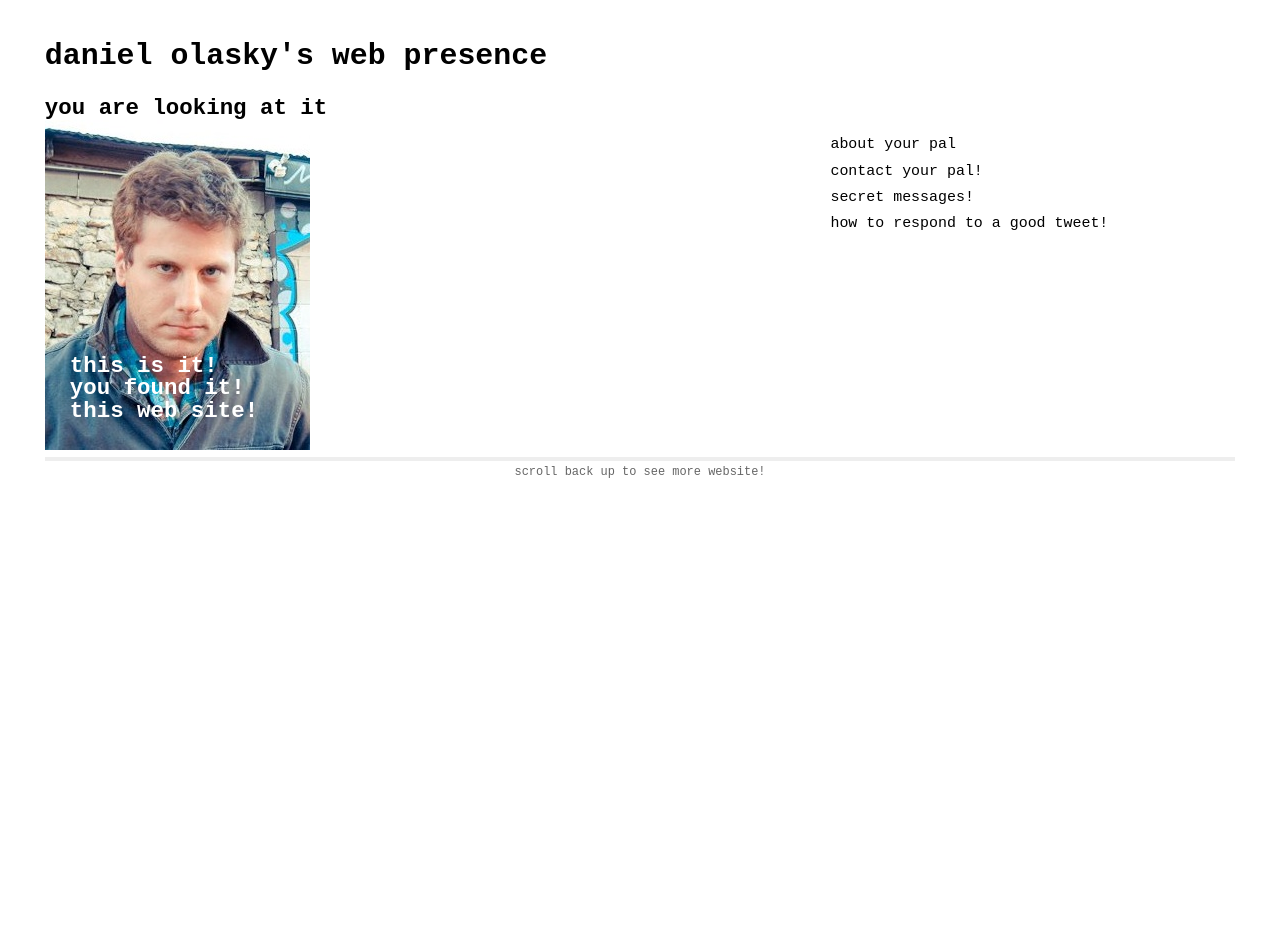
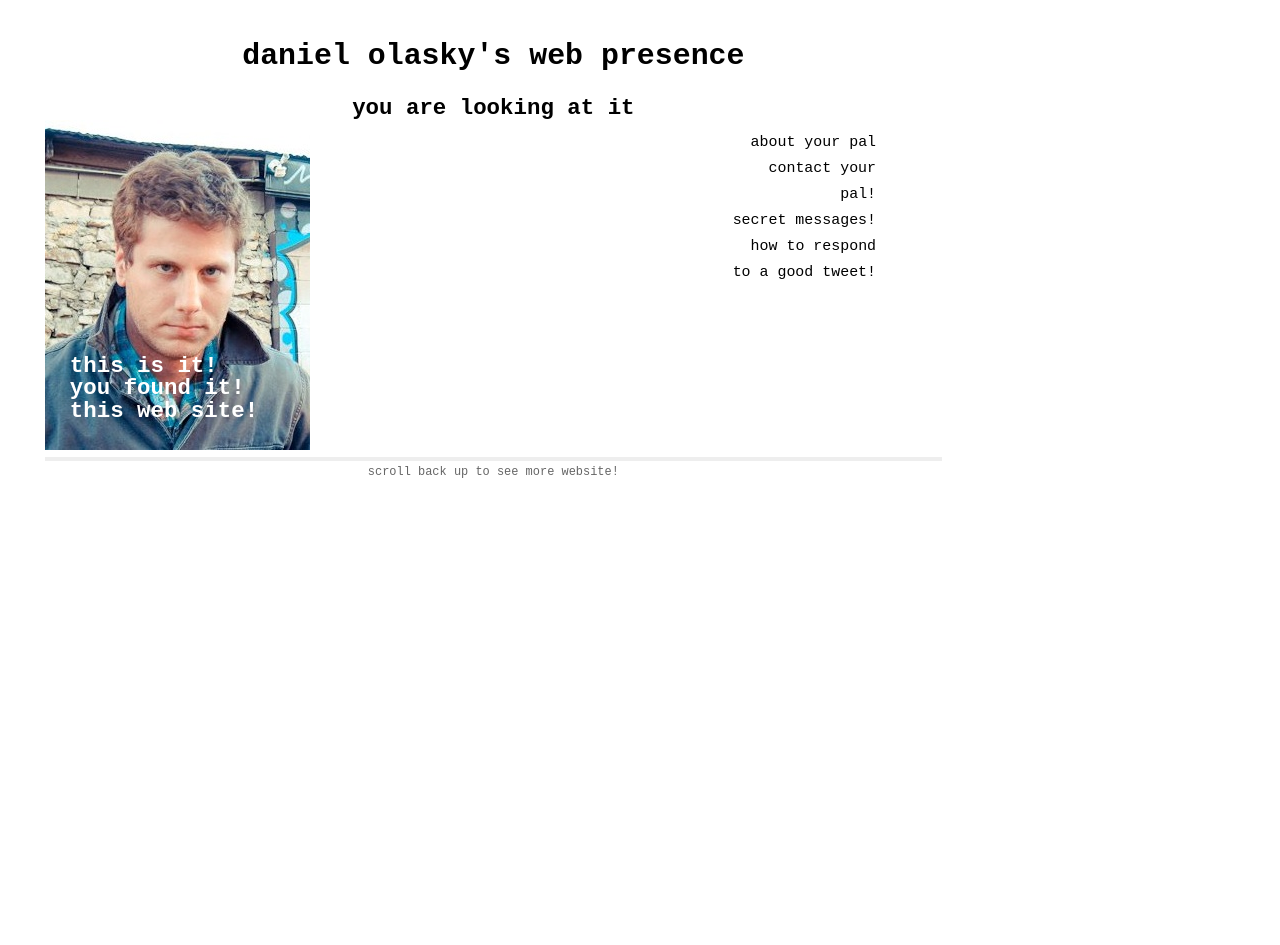
Before and after one commit to delasky/delasky.github.io, a Jekyll site: the page built from index.html, in a window 1280 px wide. Built offline with Jekyll 4.4.1, drawn with Linux system fonts in a browser that asks for light colours; Markdown is read by kramdown in place of the engine named in the settings.

Commit message:
dejustified

```diff
--- a/css/style.css
+++ b/css/style.css
@@ -60,9 +60,10 @@
 
 .site {
   font-size: 115%;
-  text-align: justify;
-  margin: 3em 3em 2em 3em;
+/*  text-align: justify;
+*/  margin: 3em 3em 2em 3em;
   line-height: 1.5em;
+  width: 60em;
 }
 
 
@@ -121,8 +122,9 @@
 /*****************************************************************************/
 .content{
   float: left;
-  width: 65%;
+  width: 45em;
   display: inline;
+  text-align: justify;
 }
 
 .home {
@@ -152,10 +154,11 @@
 /*****************************************************************************/
 .nav {
   float: left;
-  width: 30%;
+  width: 10em;
   color: black;
   padding: 1%;
   display: inline;
+  text-align: right;
 }
 /*.posts a {
   text-decoration: none;
```
